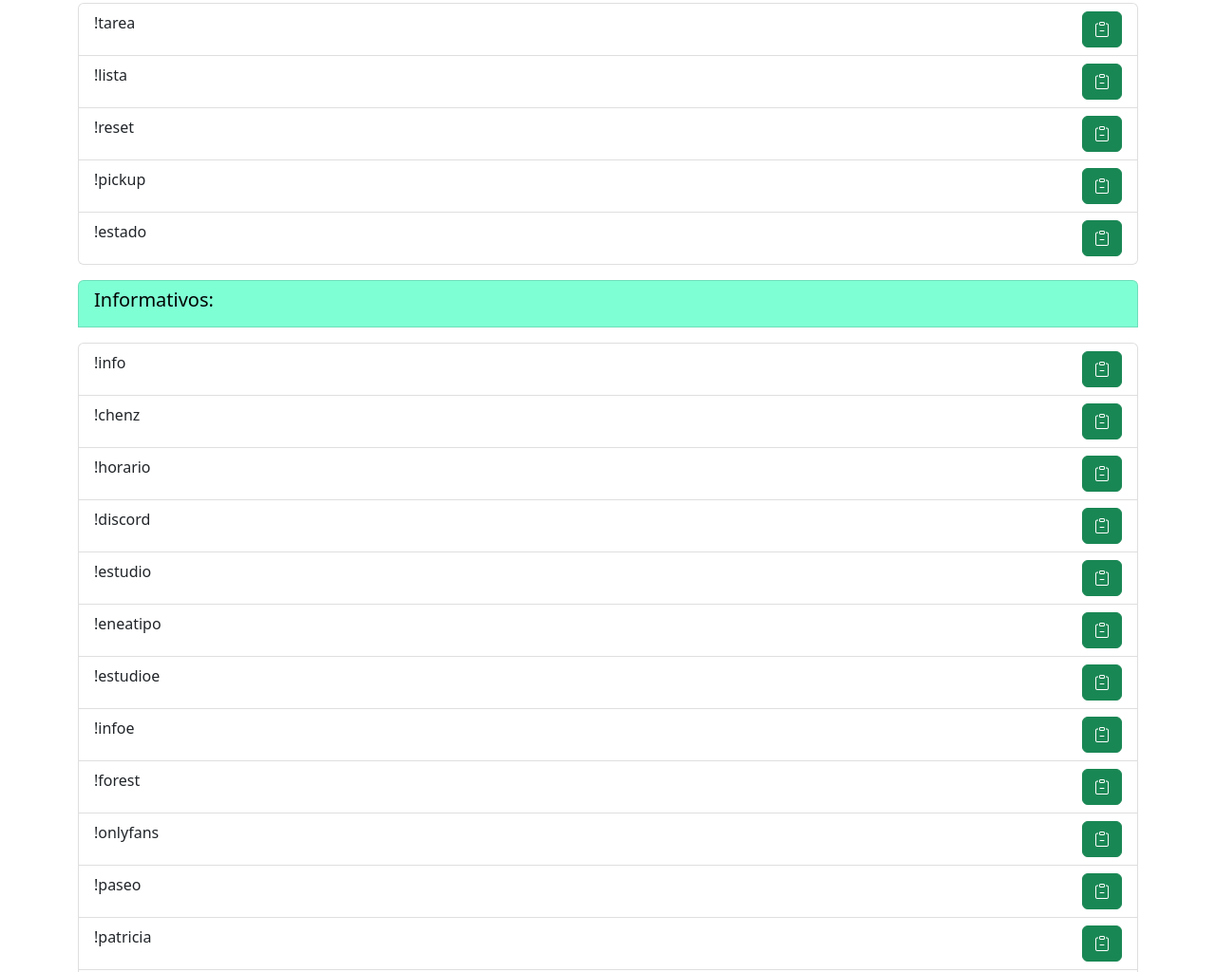
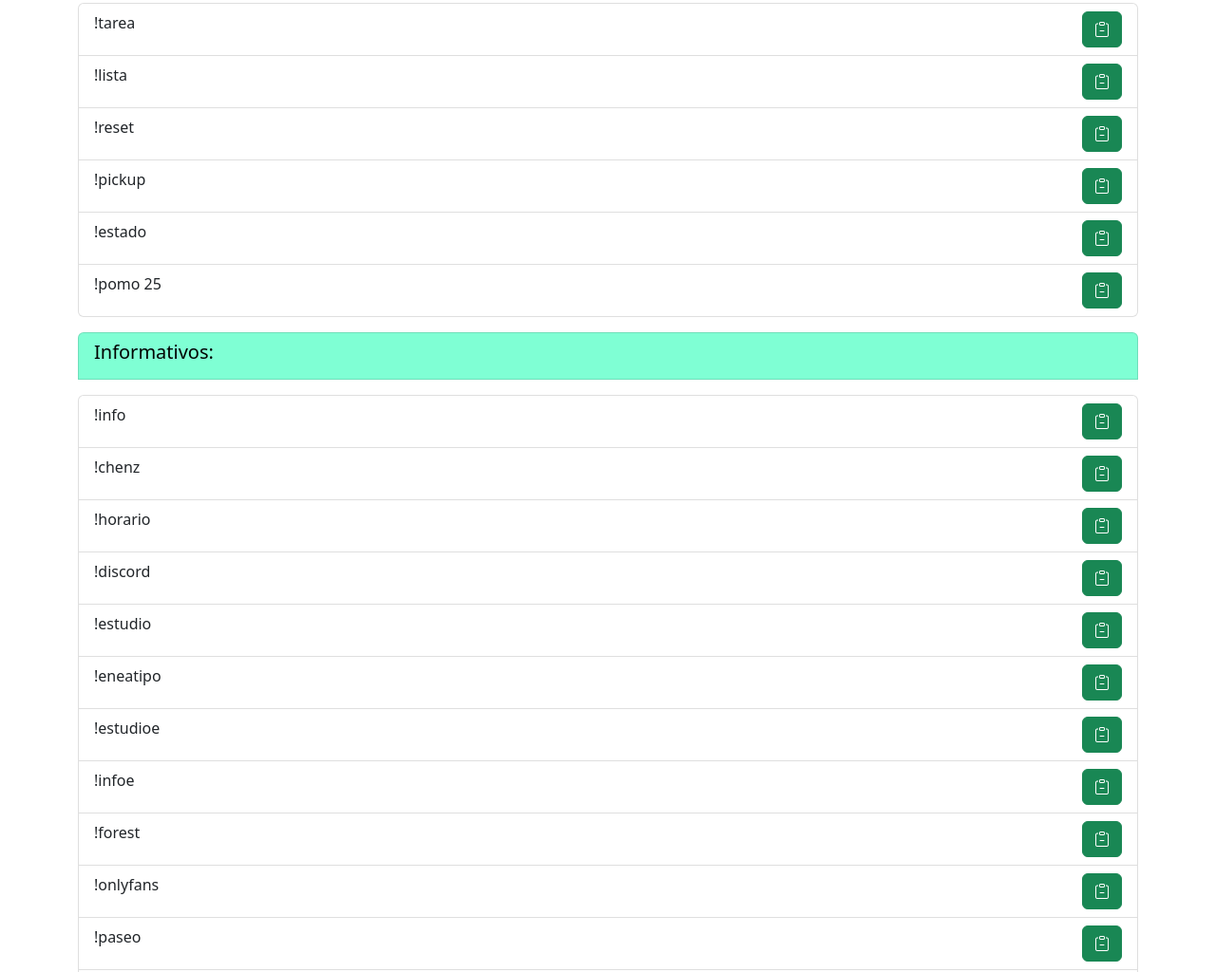
Before and after one commit to lucianoontiveros/comandoCuartoDeChenz, a website: page index.html in a window 1280 px wide. Shown: the part 2818-3842 px from the top of the page at 95% size. Drawn offline with nearby package versions, Linux system fonts and the light colour scheme.

Commit message:
se actualiza informacion de la web

```diff
--- a/index.html
+++ b/index.html
@@ -102,6 +102,9 @@
                 </li>
                 <li class="list-group-item itemText"> !estado
                     <button value="!matec" type="button" class="btn btn-success"><i class="bi bi-clipboard-minus"></i></button>
+                </li>
+                <li class="list-group-item itemText"> !pomo 25
+                    <button value="!pomo 25" type="button" class="btn btn-success"><i class="bi bi-clipboard-minus"></i></button>
                 </li>
             </ul>
         </div>
```
